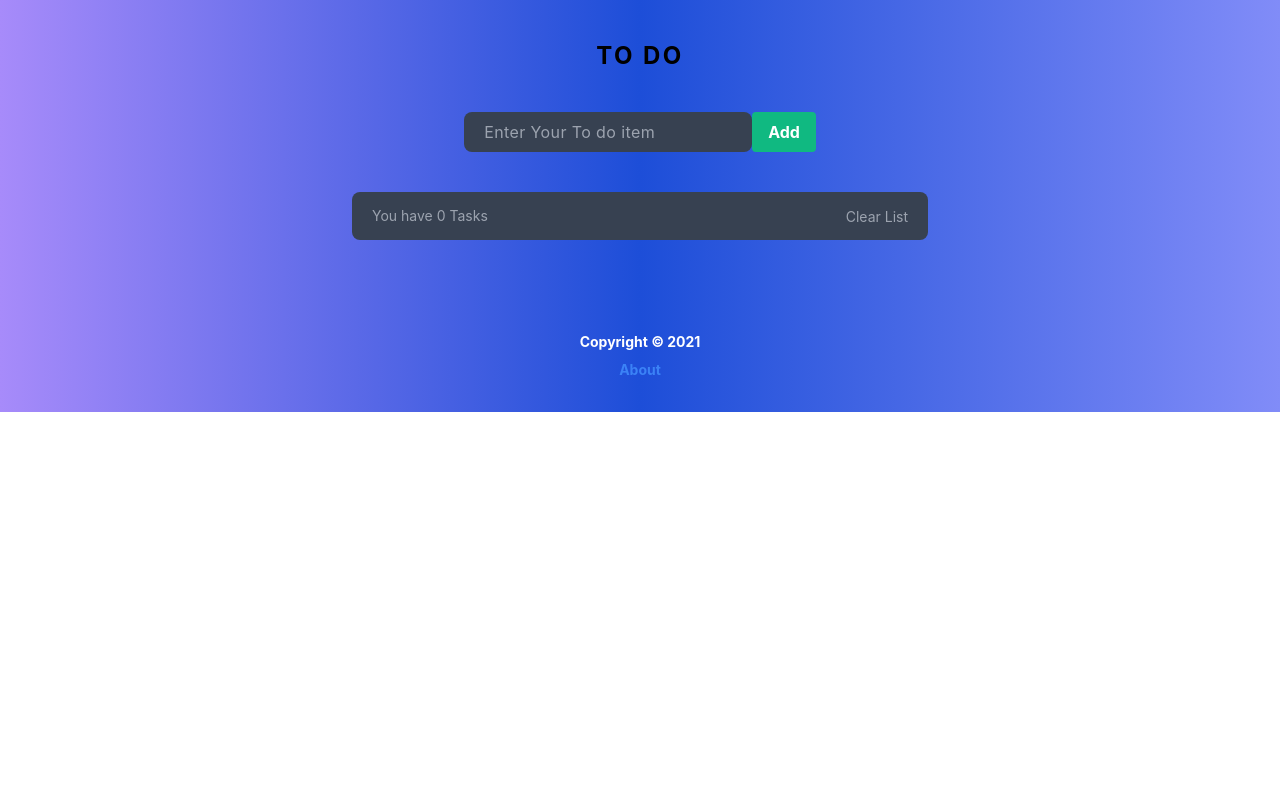
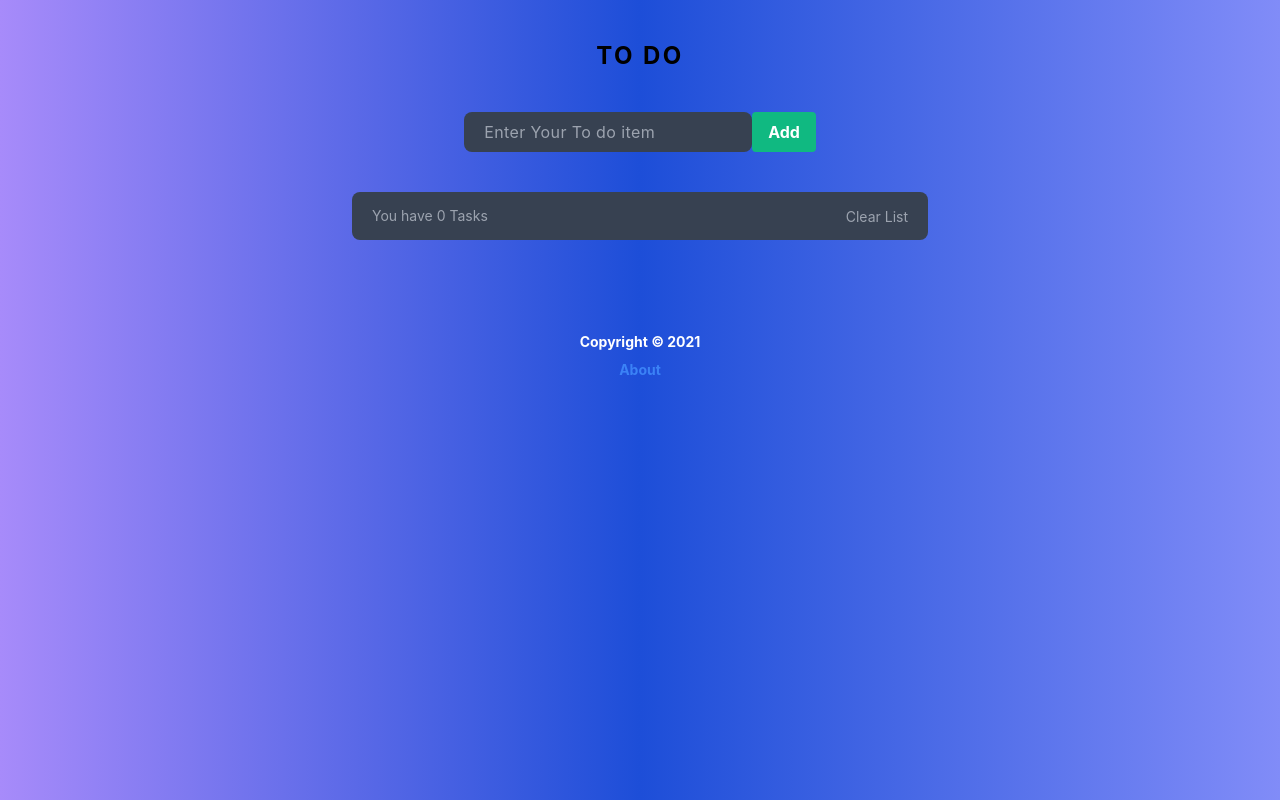
Before and after one commit to mugabee/ReactToDo, a React (Create React App) app: page / in a window 1280 px wide. Built offline with nearby package versions, Linux system fonts and the light colour scheme.

Commit message:
project refactor

```diff
--- a/src/App.js
+++ b/src/App.js
@@ -48,7 +48,8 @@ const App = () => {
 
     return (
         <>
-            <main className="bg-gradient-to-r from-purple-400 via-blue-700 to-indigo-400">
+            <div>
+                <main className="h-screen bg-gradient-to-r from-purple-400 via-blue-700 to-indigo-400">
                     {/* <h1 className="pt-8 m-auto items-center"> welcome
                     <span className="text-red-500 font-medium ml-10">
                         <Typewriter
@@ -74,6 +75,8 @@ const App = () => {
                     <MainSection items={items} setItems={setItems} deleteItem={deleteItem}/>
                     <Footer />
                 </main>
+
+            </div>
         </>
     )
 }
```
Lines whose indentation alone changed are shown as unchanged.
